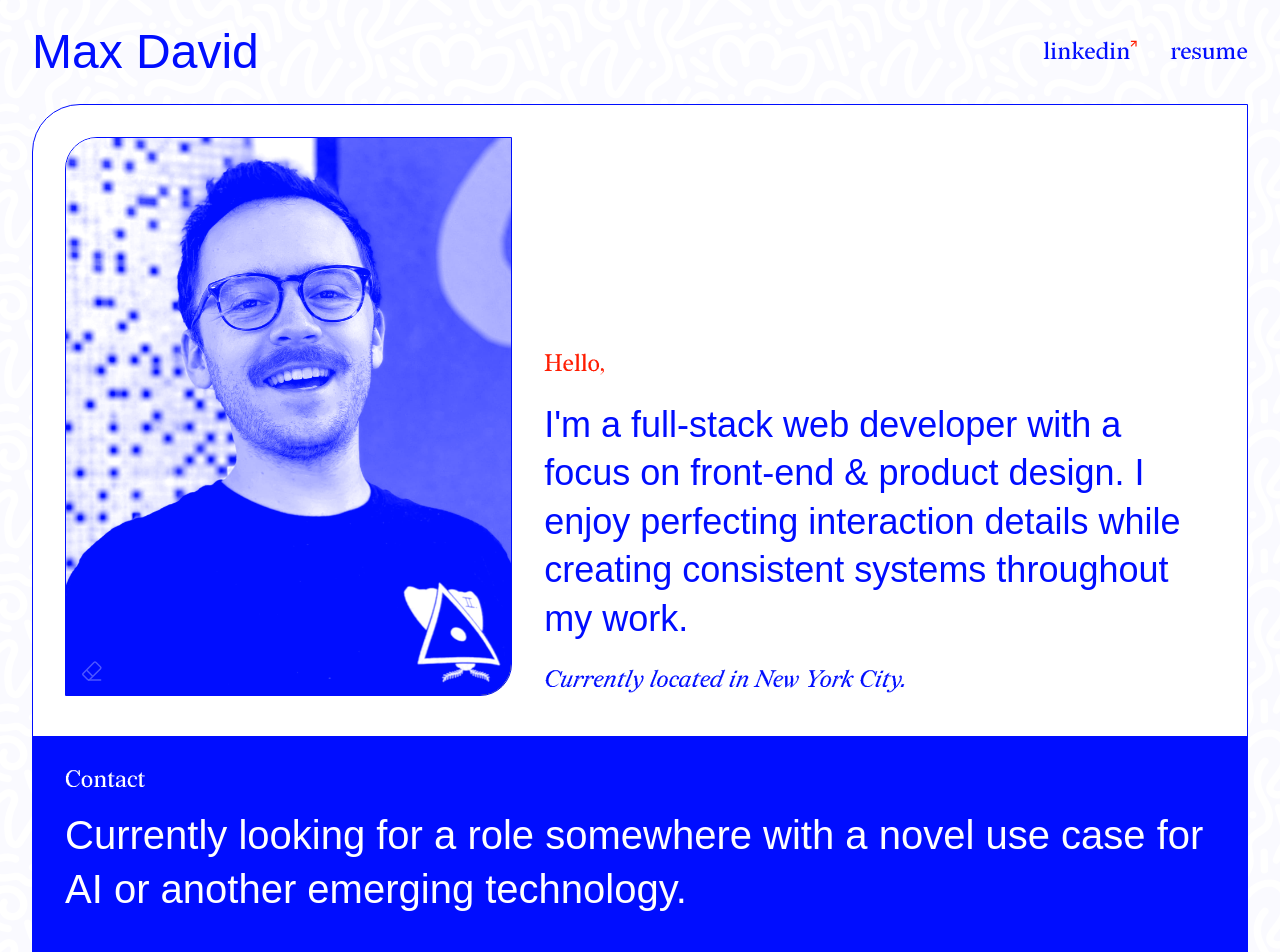
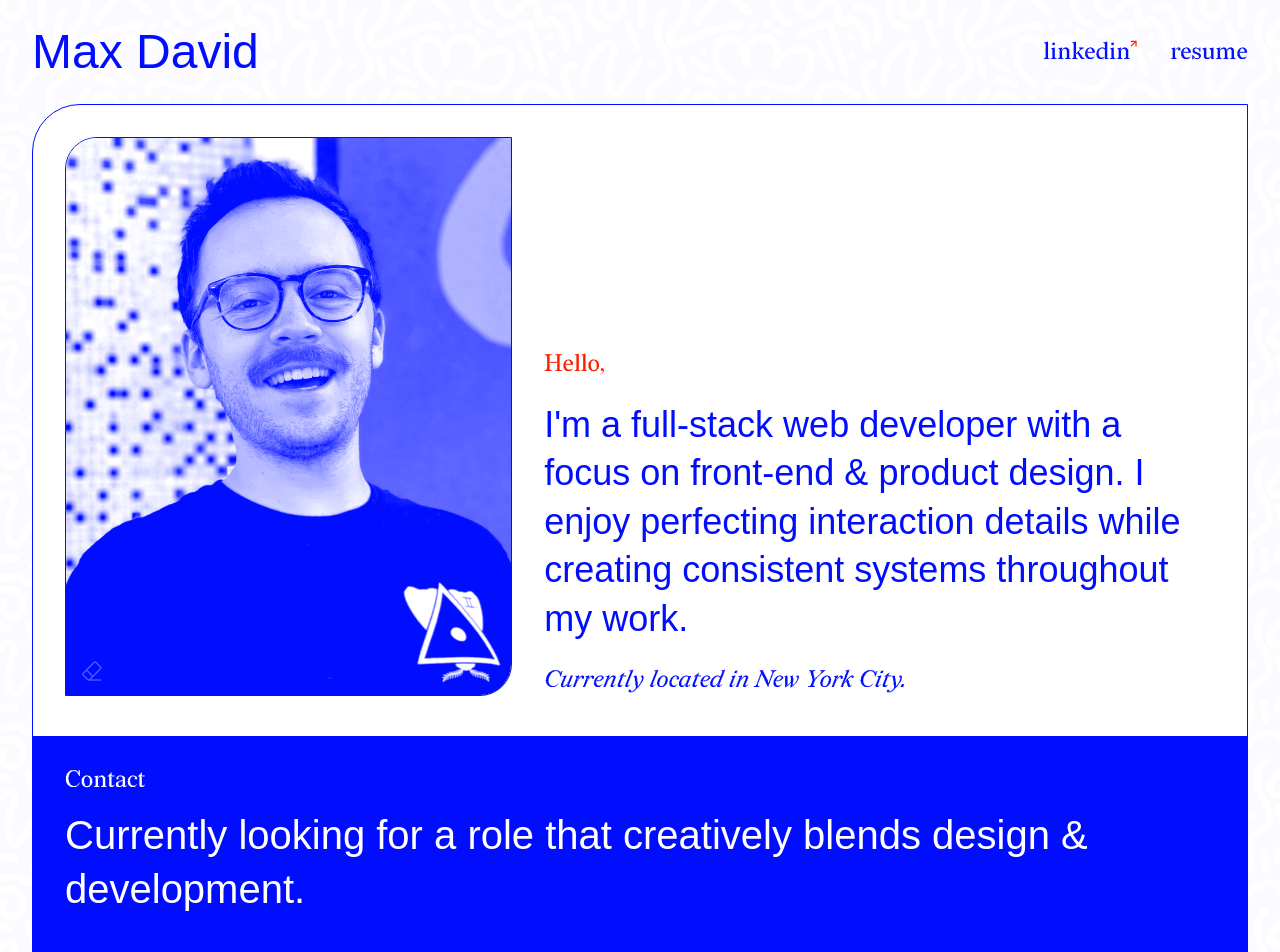
Before and after one commit to maxdavid/maxdavid-personal-site, a Next.js app: page / in a window 1280 px wide. Shown: the top 952 px of the page. Built offline with nearby package versions, Linux system fonts and the light colour scheme; a web font is replaced by a local one.

Commit message:
Update job description

```diff
--- a/src/app/components/contact/contact.tsx
+++ b/src/app/components/contact/contact.tsx
@@ -10,8 +10,8 @@ export const Contact = () => {
         Contact
       </div>
       <div className={classNames(styles.cta, recursive.className)}>
-        Currently looking for a role somewhere with a novel use case for AI or
-        another emerging technology.
+        Currently looking for a role that creatively blends design &
+        development.
       </div>
       <hr className={styles.divider} />
       <div className={classNames(styles.emailTitle, recursive.className)}>
```
